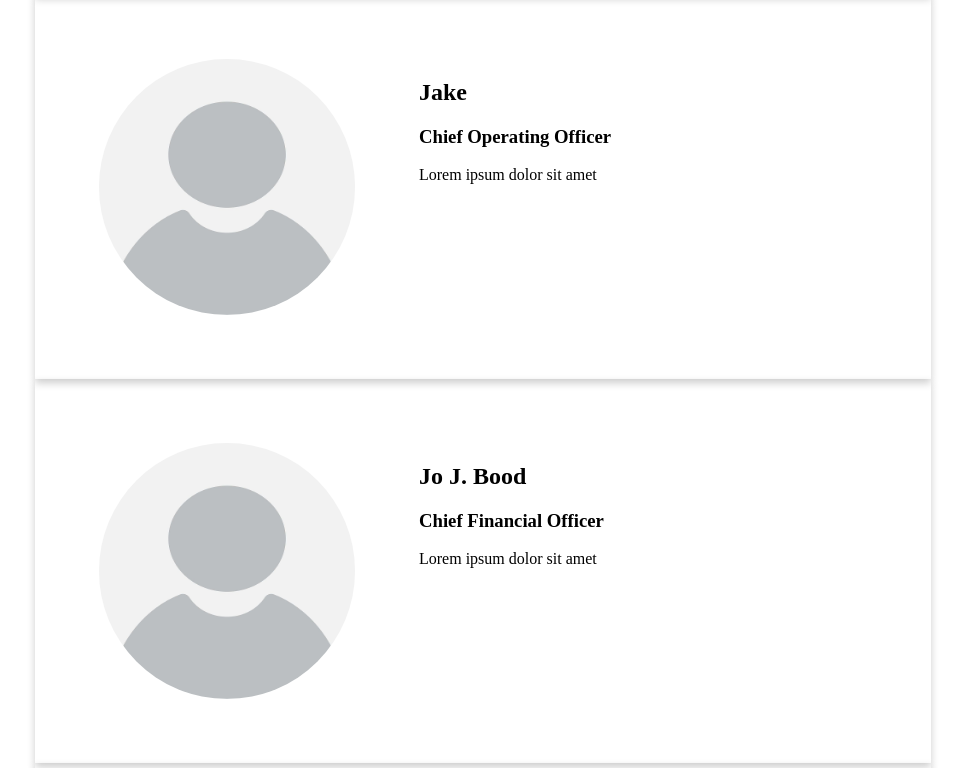
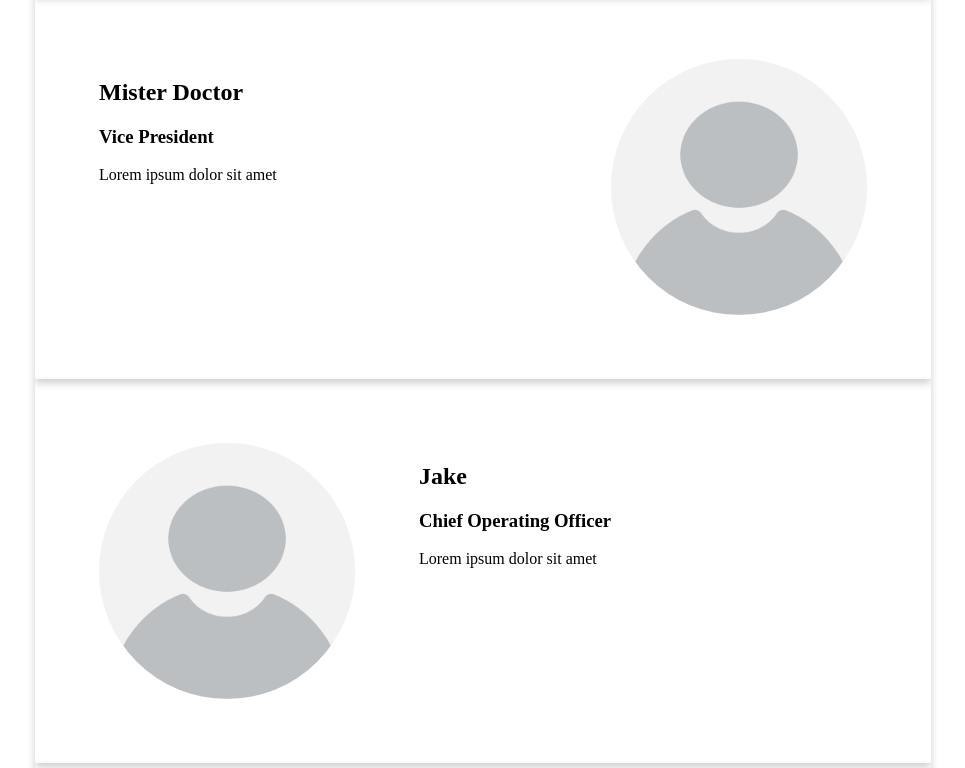
Before and after one commit to billys-restaurant/billys-restaurant.github.io, a plain HTML site: page our-team.html in a window 1280 px wide. Shown: the part 579-1347 px from the top of the page, without its empty margins (157-1122 px from the left). Drawn offline with Linux system fonts and the light colour scheme.

Commit message:
Made our-team page look a bit better Added VP card.

```diff
--- a/our-team.html
+++ b/our-team.html
@@ -29,7 +29,7 @@
         We'll get PFP and Bio from each member. We can choose to add other positions in the future.
 
       -->
-      <div class="member-card">
+      <div class="member-card member-card-left">
         <img src="./assets/1200px-Unknown_person.jpg" alt="Default PFP">
         <div class="member-card-container">
           <h2>Kyle Kummer</h2>
@@ -37,7 +37,15 @@
           <p>Lorem ipsum dolor sit amet</p>
         </div>
       </div>
-      <div class="member-card">
+      <div class="member-card member-card-right">
+        <img src="./assets/1200px-Unknown_person.jpg" alt="Default PFP">
+        <div class="member-card-container">
+          <h2>Mister Doctor</h2>
+          <h3>Vice President</h3>
+          <p>Lorem ipsum dolor sit amet</p>
+        </div>
+      </div>
+      <div class="member-card member-card-left">
         <img src="./assets/1200px-Unknown_person.jpg" alt="Default PFP">
         <div class="member-card-container">
           <h2>Jake</h2>
@@ -45,7 +53,7 @@
           <p>Lorem ipsum dolor sit amet</p>
         </div>
       </div>
-      <div class="member-card">
+      <div class="member-card member-card-right">
         <img src="./assets/1200px-Unknown_person.jpg" alt="Default PFP">
         <div class="member-card-container">
           <h2>Jo J. Bood</h2>
@@ -53,7 +61,7 @@
           <p>Lorem ipsum dolor sit amet</p>
         </div>
       </div>
-      <div class="member-card">
+      <div class="member-card member-card-left">
         <img src="./assets/1200px-Unknown_person.jpg" alt="Default PFP">
         <div class="member-card-container">
           <h2>Tails618</h2>
--- a/stylesheets/our-team.css
+++ b/stylesheets/our-team.css
@@ -10,7 +10,7 @@ h1 {
     padding: 64px;
 }
 
-.member-card img{
+.member-card-left img{
     border-radius: 50%;
     float: left;
     margin-right: 64px;
@@ -18,6 +18,14 @@ h1 {
     width: 256px;
 }
 
+.member-card-right img{
+    border-radius: 50%;
+    float: right;
+    margin-left: 64px;
+    height: 256px;
+    width: 256px;
+}
+
 .member-card-container {
     float: left;
 }
```
